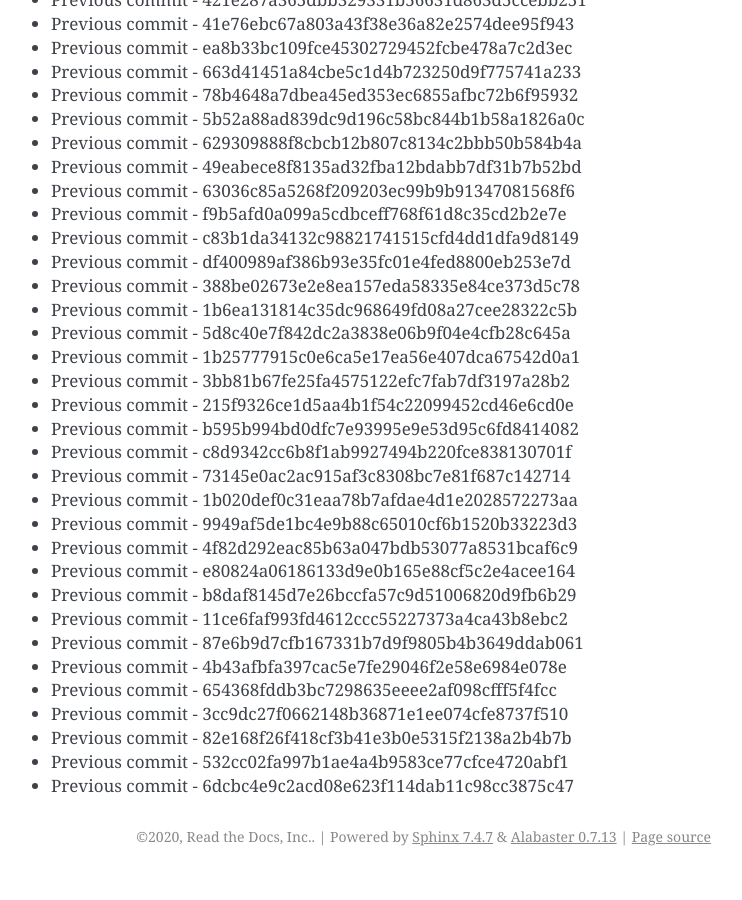
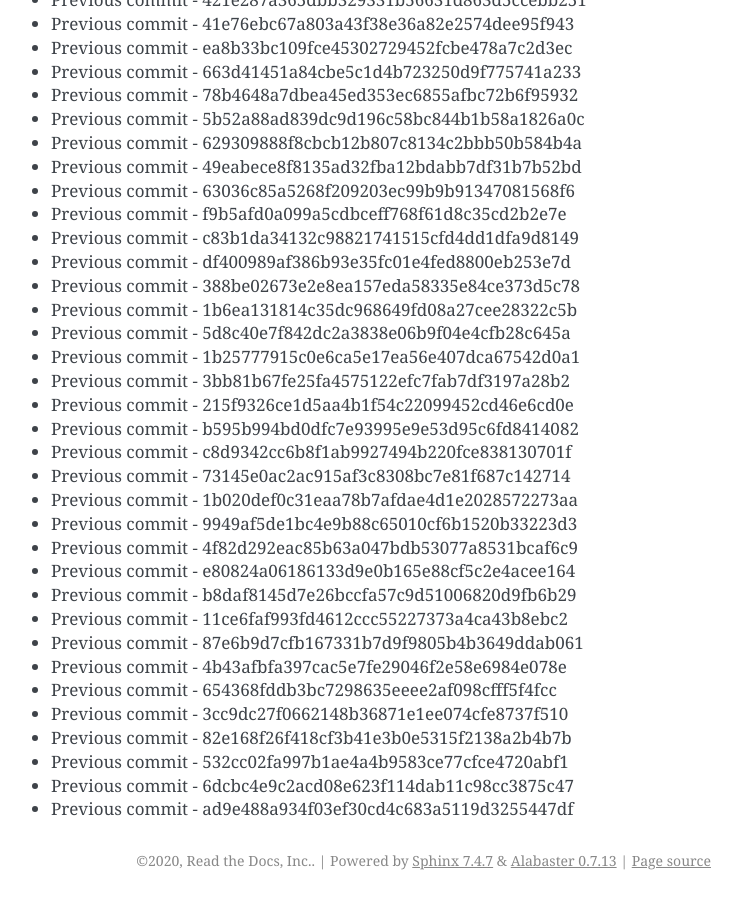
Before and after one commit to readthedocs/rtd-git-stresstest, a Sphinx documentation site: the page built from docs/updates.rst, in a window 1280 px wide and 900 px high, scrolled down 43799 px. Shown: the whole window, without its empty margins (399-1141 px from the left). Built offline with Sphinx 7.4.7, drawn with Linux system fonts in a browser that asks for light colours; before the commit the page ends 44675 px from its top, so only the background shows below that.

Commit message:
Generating commit from previous: ad9e488a934f03ef30cd4c683a5119d3255447df

```diff
--- a/docs/updates.rst
+++ b/docs/updates.rst
@@ -1872,3 +1872,4 @@ It can be tested for any performance characteristics.
 * Previous commit - 82e168f26f418cf3b41e3b0e5315f2138a2b4b7b
 * Previous commit - 532cc02fa997b1ae4a4b9583ce77cfce4720abf1
 * Previous commit - 6dcbc4e9c2acd08e623f114dab11c98cc3875c47
+* Previous commit - ad9e488a934f03ef30cd4c683a5119d3255447df
```
